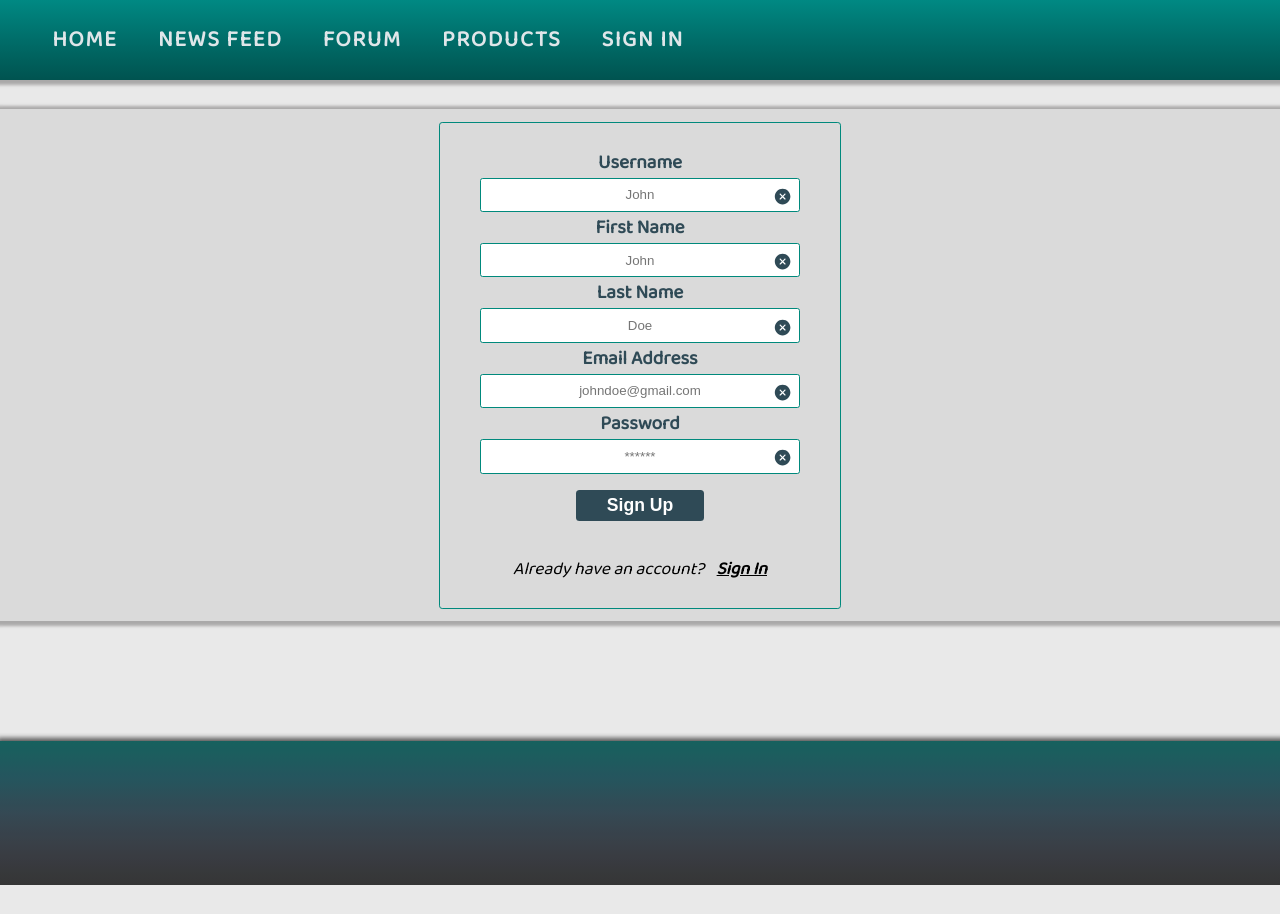
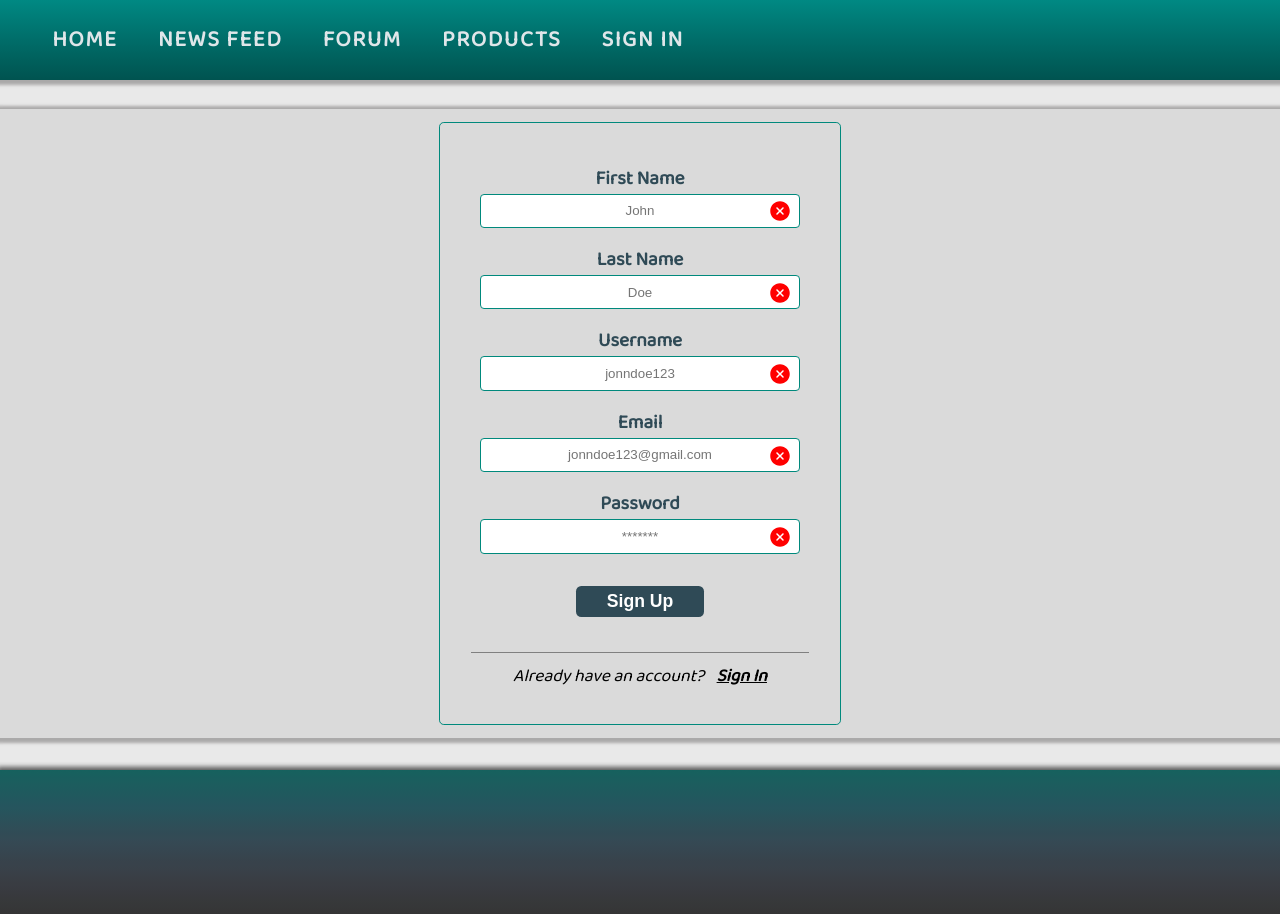
Before and after one commit to IvoTrifonov/bythecreek, a React app: page /signup in a window 1280 px wide. Before the commit the page ends 885 px from the top, so only its background shows below. Built offline with nearby package versions, Linux system fonts and the light colour scheme.

Commit message:
fixed forms functionality

```diff
--- a/package.json
+++ b/package.json
@@ -4,7 +4,7 @@
   "description": "",
   "main": "index.js",
   "scripts": {
-    "start": "webpack-dev-server --open",
+    "start": "webpack-dev-server",
     "build": "webpack --mode production"
   },
   "keywords": [],
--- a/src/cmps/Header/Navbar/index.tsx
+++ b/src/cmps/Header/Navbar/index.tsx
@@ -8,14 +8,14 @@ import { animation } from '../../animations/hof/animation';
 import barAnimationStyles from '../../animations/styles/barAnimation';
 import linkAnimationStyles from '../../animations/styles/linkAnimation';
 
-const Navbar = ({ navbarState, handleNavbar }) : JSX.Element => {
+const Navbar = ({ navbarState, handleNavbar }): JSX.Element => {
 
   return (
     <React.Fragment>
       <NavBar style={animation(barAnimationStyles)}>
         <FlexContainer>
           <NavLinks style={animation(linkAnimationStyles)}>
-            <Links/>
+            <Links />
           </NavLinks>
           <BurgerWrapper>
             <BurgerMenu
--- a/src/cmps/Header/index.tsx
+++ b/src/cmps/Header/index.tsx
@@ -8,7 +8,7 @@ export const Header = (): JSX.Element => {
 
   const handleNavbar = () => {
     setNavbarOpen(!navbarOpen);
-  }
+  };
 
   return (
     <header>
--- /dev/null
+++ b/src/cmps/Main/Login/Input/index.tsx
@@ -0,0 +1,51 @@
+import React from 'react';
+import { RedIoIosCloseCircle, GreenIoIosCheckmarkCircle } from '../../../../helpers/HOC/validateIconsAuth';
+
+const Input = ({ name, type, handleInputChange, inputValue, placeholder, setErrorMsg, formContentRef, errorMsgRef }) => {
+
+  const getLabelName = (name: string) => {
+    name = name.charAt(0).toUpperCase() + name.slice(1);
+
+    if(name.startsWith('First') || name.startsWith('Last')) {
+      const index = name.indexOf('t');
+      return name.slice(0, index + 1) + ' ' + name.slice(index + 1);
+    }
+
+    return name;
+  }
+
+  const handleBlur = (propName) => {
+    if (!inputValue) {
+      formContentRef.current.classList.add('blur');
+      errorMsgRef.current.classList.add('delay')
+      setErrorMsg(`${getLabelName(propName)} must be a single word between 3 and 12 symbols`);
+    }
+  }
+
+  const removeBlur = () => {
+    formContentRef.current.classList.remove('blur');
+    errorMsgRef.current.classList.remove('delay')
+    setErrorMsg('');
+  }
+
+  return (
+    <div className='formInputBox'>
+      <label>{getLabelName(name)}</label>
+      <input
+        type={type}
+        name={name}
+        onChange={handleInputChange}
+        value={inputValue}
+        placeholder={placeholder}
+      />
+      <span
+        onMouseOver={() => handleBlur(name)}
+        onMouseLeave={removeBlur}
+      >
+        {inputValue ? <GreenIoIosCheckmarkCircle /> : <RedIoIosCloseCircle />}
+      </span>
+    </div>
+  )
+}
+
+export default Input;
--- a/src/cmps/Main/Login/index.tsx
+++ b/src/cmps/Main/Login/index.tsx
@@ -1,38 +1,49 @@
-import React from 'react';
+import React, { useRef, useState } from 'react';
 import { Link } from 'react-router-dom';
 import ContentWrapper from '../../../commonStyles/ContentWrapper';
+import Input from './Input';
 import useForm from '../../../customHooks/useForm';
 import StyledForm from '../../../commonStyles/FormStyles';
-import { IoIosCloseCircle, IoIosCheckmarkCircle } from 'react-icons/io';
 
 const Login = (): JSX.Element => {
+  const formContentRef = useRef<HTMLDivElement>();
+  const errorMsgRef = useRef<HTMLParagraphElement>();
+
+  const [errorMsg, setErrorMsg] = useState('');
   const { inputs, handleInputChange, handleSubmit } = useForm({
     username: '',
     password: ''
-  }, login);
-
-  function login() { }
+  }, () => { }); //TODO: to add login function.
 
   return (
     <ContentWrapper>
       <StyledForm inputs={inputs} onSubmit={handleSubmit}>
-        <div className='formInputBox'>
-          <label>Username</label>
-          <input type="text" name="username" onChange={handleInputChange} value={inputs.username} placeholder='John' />
-          <span>
-            {inputs.username ? <IoIosCheckmarkCircle /> : <IoIosCloseCircle />}
-          </span>
+        <p ref={errorMsgRef} className='errorMsg'>{errorMsg}</p>
+        <div className='formContent' ref={formContentRef}>
+          <Input
+            name='username'
+            type='text'
+            handleInputChange={handleInputChange}
+            inputValue={inputs.username}
+            placeholder='jonndoe123'
+            setErrorMsg={setErrorMsg}
+            formContentRef={formContentRef}
+            errorMsgRef={errorMsgRef}
+          />
+
+          <Input
+            name='password'
+            type='password'
+            handleInputChange={handleInputChange}
+            inputValue={inputs.password}
+            placeholder='********'
+            setErrorMsg={setErrorMsg}
+            formContentRef={formContentRef}
+            errorMsgRef={errorMsgRef}
+          />
+          <button type="submit">Sign In</button>
+          <p className='signMsg'>Still unregistered? <Link to='/signup'>Sign Up</Link></p>
         </div>
-
-        <div className='formInputBox'>
-          <label>Password</label>
-          <input type="password" name="password" onChange={handleInputChange} value={inputs.password} placeholder='******' />
-          <span>
-            {inputs.password ? <IoIosCheckmarkCircle /> : <IoIosCloseCircle />}
-          </span>
-        </div>
-        <button type="submit">Sign In</button>
-        <p>Still unregistered? <Link to='/signup'>Sign Up</Link></p>
       </StyledForm>
     </ContentWrapper>
   );
--- a/src/cmps/Main/Register/index.tsx
+++ b/src/cmps/Main/Register/index.tsx
@@ -1,11 +1,15 @@
-import React from 'react'
+import React, { useRef, useState } from 'react'
 import { Link } from 'react-router-dom';
 import ContentWrapper from '../../../commonStyles/ContentWrapper';
+import Input from '../Login/Input';
 import StyledForm from '../../../commonStyles/FormStyles';
 import useForm from '../../../customHooks/useForm';
-import { IoIosCloseCircle, IoIosCheckmarkCircle } from 'react-icons/io';
 
 const Register = () => {
+  const formContentRef = useRef<HTMLDivElement>();
+  const errorMsgRef = useRef<HTMLParagraphElement>();
+  const [errorMsg, setErrorMsg] = useState('');
+
   const { inputs, handleInputChange, handleSubmit } = useForm({
     username: '',
     firstName: '',
@@ -19,47 +23,65 @@ const Register = () => {
   return (
     <ContentWrapper>
       <StyledForm inputs={inputs} onSubmit={handleSubmit}>
-        <div className='formInputBox'>
-          <label>Username</label>
-          <input type="text" name="username" onChange={handleInputChange} value={inputs.username} placeholder='John' />
-          <span>
-            {inputs.username ? <IoIosCheckmarkCircle /> : <IoIosCloseCircle />}
-          </span>
+        <p className='errorMsg' ref={errorMsgRef}>{errorMsg}</p>
+        <div className='formContent' ref={formContentRef}>
+          <Input
+            name='firstName'
+            type='text'
+            handleInputChange={handleInputChange}
+            inputValue={inputs.firstName}
+            placeholder='John'
+            setErrorMsg={setErrorMsg}
+            formContentRef={formContentRef}
+            errorMsgRef={errorMsgRef}
+          />
+
+          <Input
+            name='lastName'
+            type='text'
+            handleInputChange={handleInputChange}
+            inputValue={inputs.lastName}
+            placeholder='Doe'
+            setErrorMsg={setErrorMsg}
+            formContentRef={formContentRef}
+            errorMsgRef={errorMsgRef}
+          />
+
+          <Input
+            name='username'
+            type='text'
+            handleInputChange={handleInputChange}
+            inputValue={inputs.username}
+            placeholder='jonndoe123'
+            setErrorMsg={setErrorMsg}
+            formContentRef={formContentRef}
+            errorMsgRef={errorMsgRef}
+          />
+
+          <Input
+            name='email'
+            type='text'
+            handleInputChange={handleInputChange}
+            inputValue={inputs.email}
+            placeholder='jonndoe123@gmail.com'
+            setErrorMsg={setErrorMsg}
+            formContentRef={formContentRef}
+            errorMsgRef={errorMsgRef}
+          />
+
+          <Input
+            name='password'
+            type='password'
+            handleInputChange={handleInputChange}
+            inputValue={inputs.password}
+            placeholder='*******'
+            setErrorMsg={setErrorMsg}
+            formContentRef={formContentRef}
+            errorMsgRef={errorMsgRef}
+          />
+          <button type="submit">Sign Up</button>
+          <p className='signMsg'>Already have an account? <Link to='/signin'>Sign In</Link></p>
         </div>
-
-        <div className='formInputBox'>
-          <label>First Name</label>
-          <input type="text" name="firstName" onChange={handleInputChange} value={inputs.firstName} placeholder='John' />
-          <span>
-            {inputs.firstName ? <IoIosCheckmarkCircle /> : <IoIosCloseCircle />}
-          </span>
-        </div>
-
-        <div className='formInputBox'>
-          <label>Last Name</label>
-          <input type="text" name="lastName" onChange={handleInputChange} value={inputs.lastName} placeholder='Doe' />
-          <span>
-            {inputs.lastName ? <IoIosCheckmarkCircle /> : <IoIosCloseCircle />}
-          </span>
-        </div>
-
-        <div className='formInputBox'>
-          <label>Email Address</label>
-          <input type="email" name="email" onChange={handleInputChange} value={inputs.email} placeholder='johndoe@gmail.com' />
-          <span>
-            {inputs.email ? <IoIosCheckmarkCircle /> : <IoIosCloseCircle />}
-          </span>
-        </div>
-
-        <div className='formInputBox'>
-          <label>Password</label>
-          <input type="password" name="password" onChange={handleInputChange} value={inputs.password} placeholder='******' />
-          <span>
-            {inputs.password ? <IoIosCheckmarkCircle /> : <IoIosCloseCircle />}
-          </span>
-        </div>
-        <button type="submit">Sign Up</button>
-        <p>Already have an account? <Link to='/signin'>Sign In</Link></p>
       </StyledForm>
     </ContentWrapper>
   )
--- a/src/cmps/animations/styles/linkAnimation.tsx
+++ b/src/cmps/animations/styles/linkAnimation.tsx
@@ -3,6 +3,6 @@ import { config } from "react-spring";
 export default {
   from: { transform: 'translate3d(0, 30px, 0)', opacity: 0 },
   to: { transform: 'translate3d(0, 0, 0)', opacity: 1 },
-  delay: 800,
+  delay: 600,
   config: config.wobbly,
 }
--- a/src/cmps/animations/styles/mainComponentsStyles.tsx
+++ /dev/null
@@ -1,5 +0,0 @@
-export default {
-  from: { transform: 'translateY(100%)', opacity: 0 },
-  to: { transform: 'translateX(0)', opacity: 1 },
-  config: { duration: 200 }
-}
--- a/src/commonStyles/ContentWrapper.js
+++ b/src/commonStyles/ContentWrapper.js
@@ -1,6 +1,5 @@
 import styled from 'styled-components';
 const direction = Math.round(Math.random());
-// generates 0 or 1 (left or right), the idea is to make the content wrapper slide left or right
 
 const ContentWrapper = styled.div`
 @keyframes slideAnimation {
--- a/src/commonStyles/FormStyles.js
+++ b/src/commonStyles/FormStyles.js
@@ -2,29 +2,39 @@ import styled from 'styled-components';
 
 const StyledForm = styled.form`
 & {
+  position: relative;
   margin: 0 auto;
   max-width: 23em;
   border: 1px solid #00897c;
   padding: 1.5em 1em;
+
+  & .formContent {
+    transition: filter 0.2s ease-in;
+
+    &.blur {
+      filter: blur(23px);
+    }
+  }
 
   & .formInputBox {
     position: relative;
     display: flex;
     flex-direction: column;
     max-width: 20rem;
-    margin: 0 auto;
+    margin: 1em auto;
 
     & span {
-      font-size: 1.2em;
+      font-size: 1.5em;
       color: #2f4a56;
       position: absolute;
       right: 0.5rem;;
-      top: 2em;
+      top: 1.45em;
+      cursor: pointer;
     }
   }
 
   &, & input, button[type=submit] {
-    border-radius: 0.2em;
+    border-radius: 0.3em;
   }
 
   & label {
@@ -48,7 +58,7 @@ const StyledForm = styled.form`
     cursor: pointer;
     width: 8rem;
     padding: 0.3em 0;
-    margin: 1rem auto;
+    margin: 2rem auto;
     background: #2f4a56;
     outline: none;
     border: 0;
@@ -62,8 +72,11 @@ const StyledForm = styled.form`
     }
   }
 
-  & p {
-    padding-top: 1em;
+  & .signMsg {
+    border-top: 0.5px solid gray;
+    max-width: 20rem;
+    padding: 0.5em;
+    margin: 2em auto 0 auto;
     font-size: 1.1em;
     font-style: italic;
     text-align: center;
@@ -74,6 +87,23 @@ const StyledForm = styled.form`
       font-weight: bold;
     }
   }
+
+  & .errorMsg {
+    visibility: hidden;
+    opacity: 0;
+    transition: visibility 0 ease-in, opacity 0 ease-in;
+    transition-delay: 0.18s;
+    color: #2f4a56;
+    font-size: 2em;
+    position: absolute;
+    top: 20%;
+    text-align: center;
+
+    &.delay {
+      visibility: visible;
+      opacity: 1;
+    }
+  }
 }
 `;
 
--- /dev/null
+++ b/src/helpers/HOC/validateIconsAuth.tsx
@@ -0,0 +1,15 @@
+import React from 'react';
+import { IoIosCloseCircle, IoIosCheckmarkCircle } from 'react-icons/io';
+
+const RedIoIosCloseCircle = () => {
+  return <IoIosCloseCircle style={{ 'color': 'red' }} />
+}
+
+const GreenIoIosCheckmarkCircle = () => {
+  return <IoIosCheckmarkCircle style={{ 'color': 'green' }} />
+}
+
+export {
+  RedIoIosCloseCircle,
+  GreenIoIosCheckmarkCircle
+}
```
